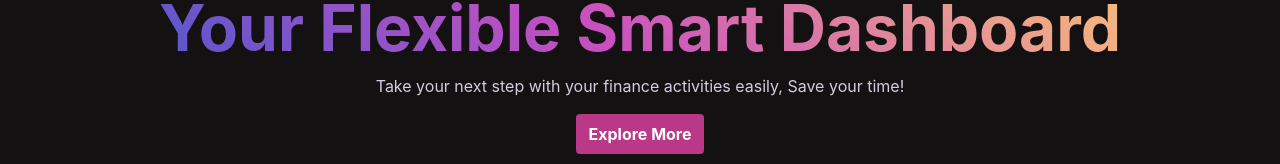
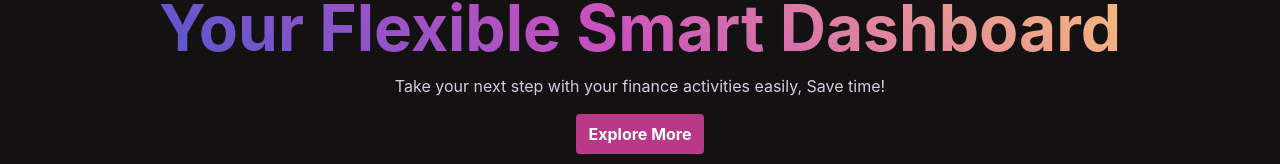
Before and after one commit to nretana/github-demo-reactapp, a React (Create React App) app: page / in a window 1280 px wide. Shown: the part 328-492 px from the top of the page. Built offline with nearby package versions, Linux system fonts and the light colour scheme.

Commit message:
Home subtitle text updated in Home Component

```diff
--- a/src/components/Home.js
+++ b/src/components/Home.js
@@ -6,7 +6,7 @@ const Home = ()=> {
         <div className={`container ${styles['home-container']}`}>
             <div className='row justify-content-center align-content-center h-100'>
                 <h1 className='fw-bold'>Your Flexible Smart Dashboard</h1>
-                <p>Take your next step with your finance activities easily, Save your time!</p>
+                <p>Take your next step with your finance activities easily, Save time!</p>
                 <button className='w-auto'>Explore More</button>
             </div>
        </div>
```
